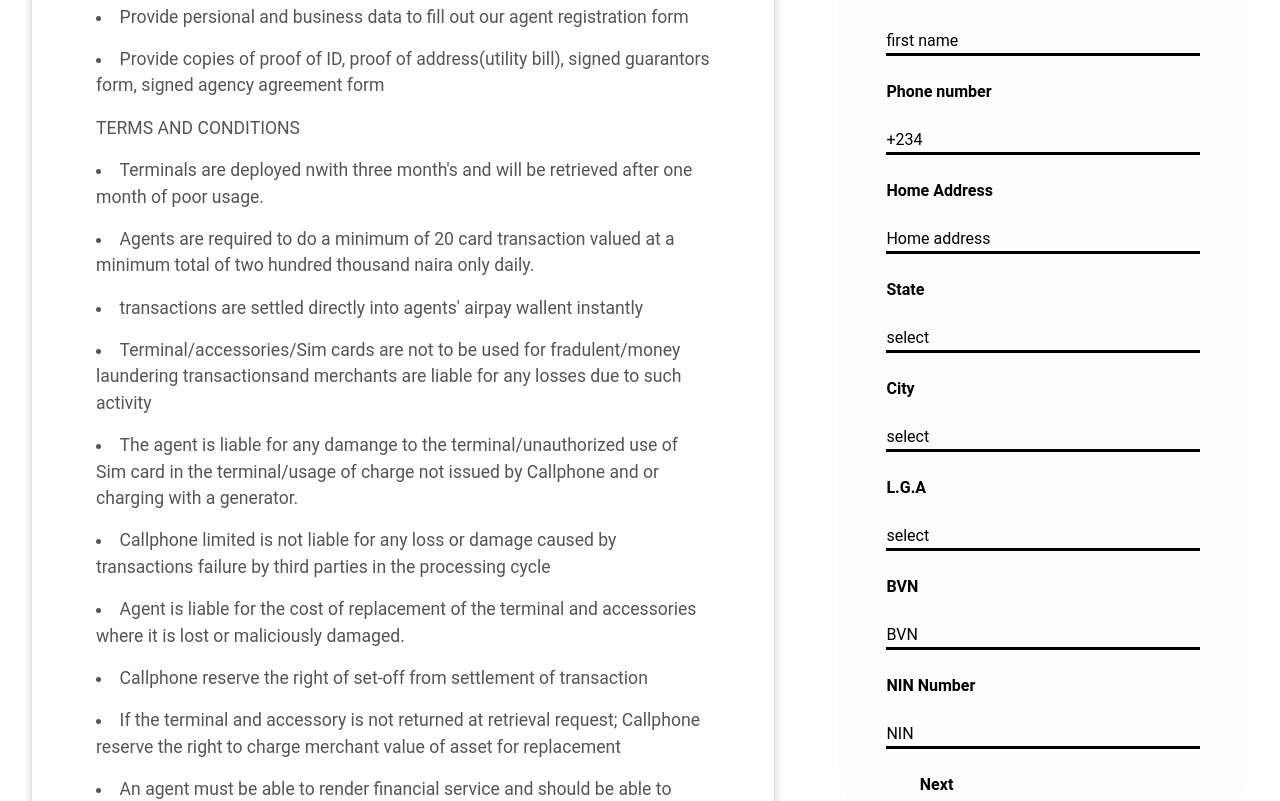
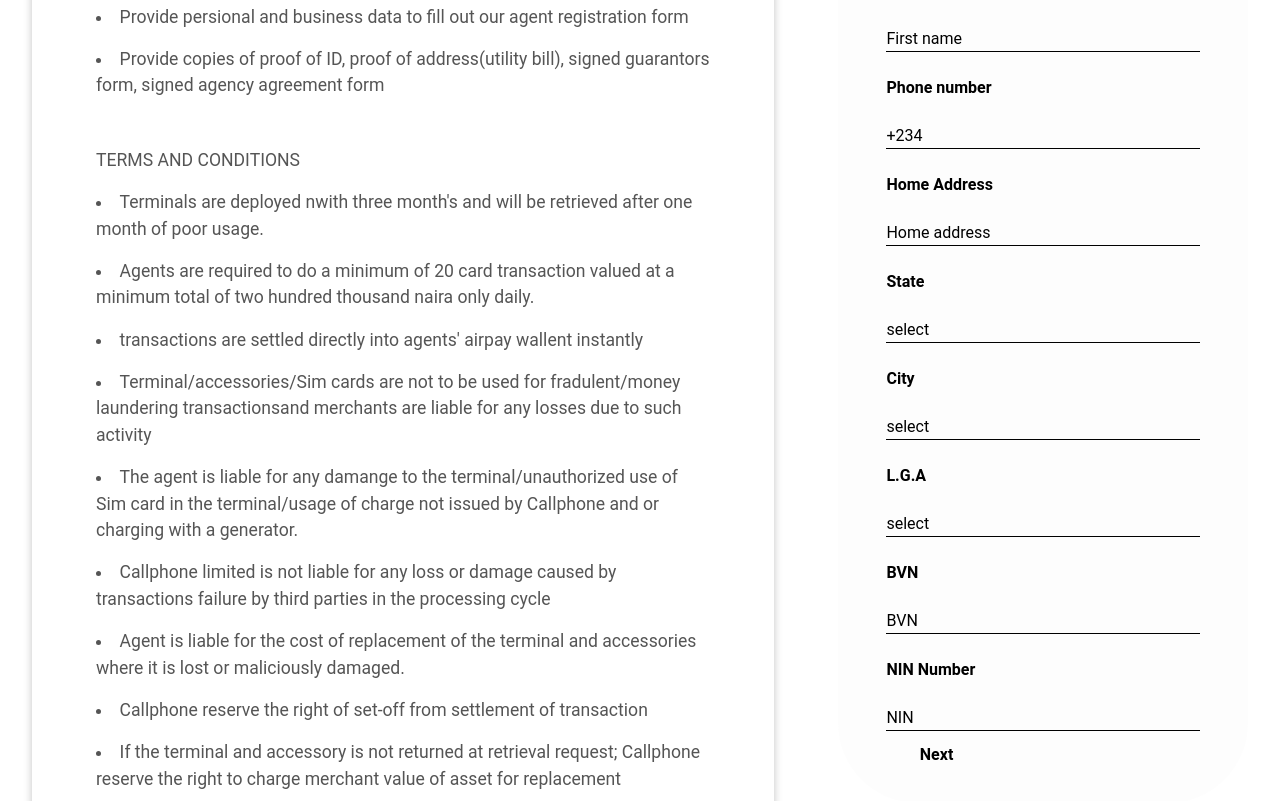
Before and after one commit to Atabo2023/Callphone-airpay-agent-form, a React (Vite) app: page / in a window 1280 px wide. Shown: the part 422-1223 px from the top of the page. Built offline with nearby package versions, Linux system fonts and the light colour scheme.

Commit message:
modified button style

```diff
--- a/src/App.css
+++ b/src/App.css
@@ -52,6 +52,10 @@
   /* background-color: black; */
   /* height: 100vh; */
   /* margin-top: 0.4rem; */
+}
+
+.heading {
+  margin-top: 2rem;
 }
 
 /* h2 {
@@ -161,7 +165,8 @@
   /* display: inline-block; */
   /* flex-direction: column; */
   /* border-radius: 2px solid black; */
-  background-color: #5555;
+  /* background-color: #5555; */
+  border: 2px solid black;
   width: 1.5rem;
   height: 1.5rem;
   color: black;
@@ -219,7 +224,7 @@
     border: none;
     outline: none;
     background-color: transparent;
-    border-bottom: 3px solid black;
+    border-bottom: 1px solid black;
 
     &::placeholder {
       color: black;
@@ -238,7 +243,13 @@
   cursor: pointer;
   border-radius: 5px;
   border: none;
-  display: block;
+  /* display: block; */
+
+  height: 0rem;
+  /* text-align: center; */
+  justify-content: center;
+  align-items: center;
+  display: flex;
 
   margin: auto;
   margin-top: 1rem;
--- a/src/assets/Components/Form.jsx
+++ b/src/assets/Components/Form.jsx
@@ -103,7 +103,7 @@
                 signed guarantors form, signed agency agreement form
               </li>
 
-              <h2>TERMS AND CONDITIONS</h2>
+              <h2 className="heading">TERMS AND CONDITIONS</h2>
               <li>
                 Terminals are deployed nwith three month's and will be retrieved
                 after one month of poor usage.
@@ -304,7 +304,7 @@
                 type="text"
                 id="first name"
                 name="first name"
-                placeholder="first name"
+                placeholder="First name"
               />
               <br />
               <label htmlFor="phoneNumber">Phone number</label>
```
